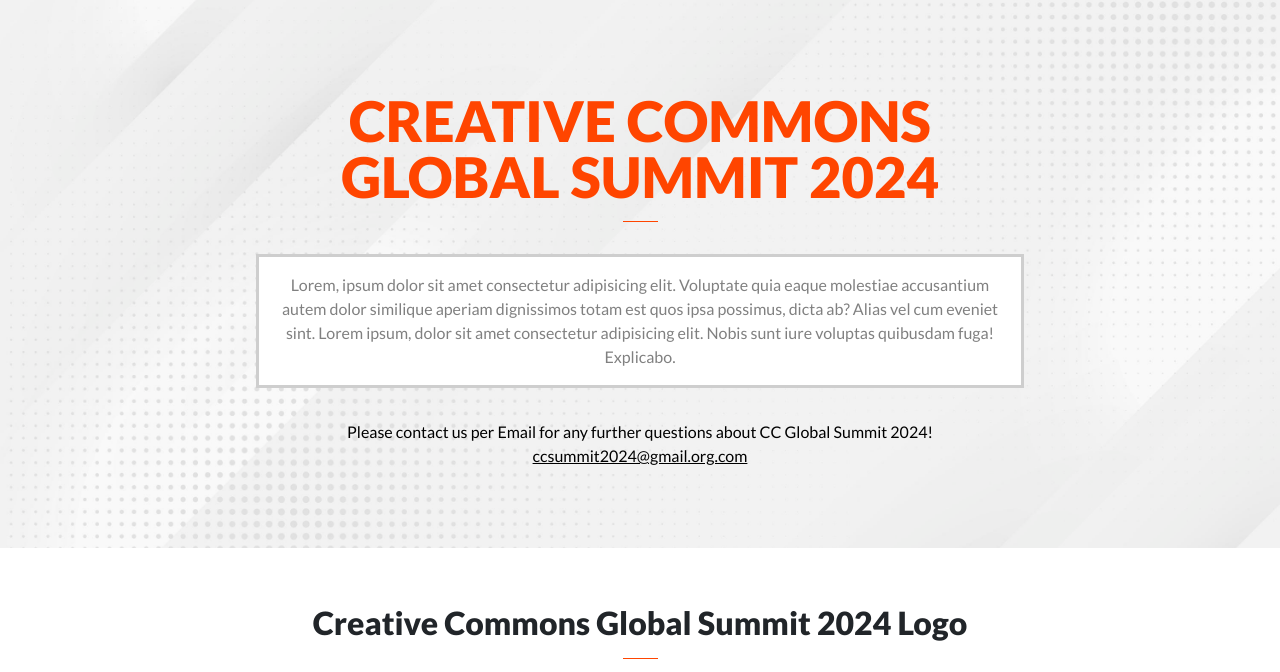
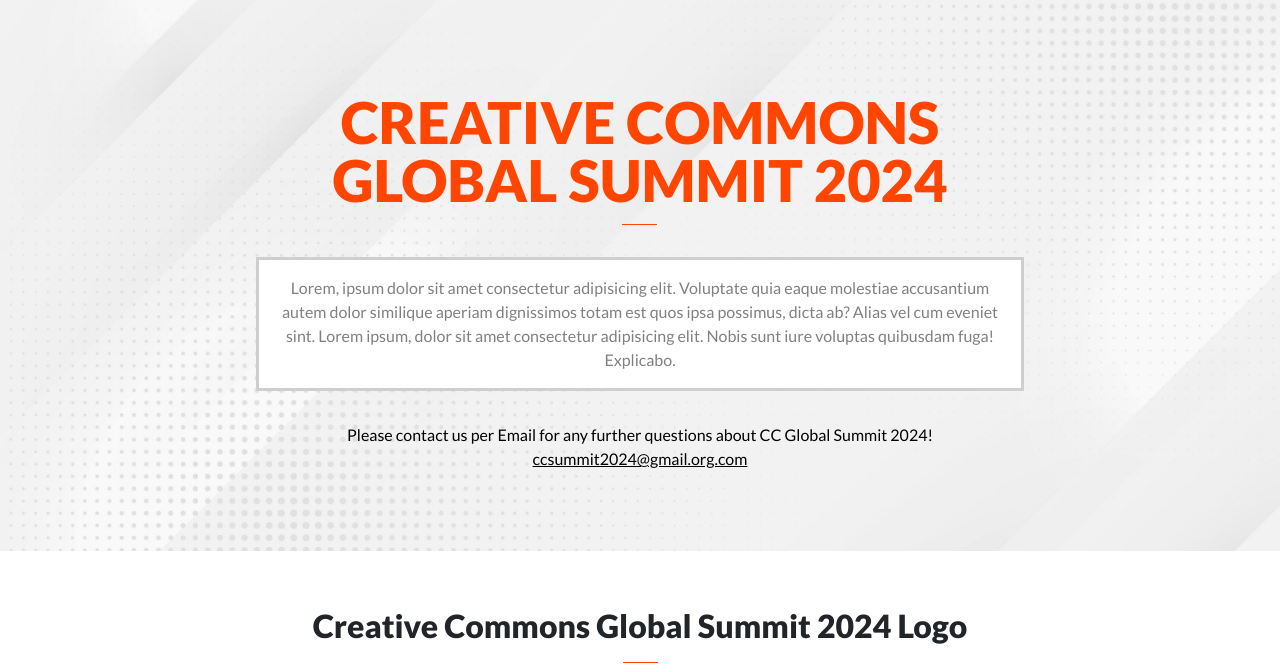
Before and after one commit to Frederick-Ye/Capstone-Microverse, a website: page about.html in a window 1280 px wide. Shown: the part 87-759 px from the top of the page. Drawn offline with nearby package versions, Linux system fonts and the light colour scheme.

Commit message:
fix linter error

```diff
--- a/style.css
+++ b/style.css
@@ -725,7 +725,7 @@
 
   .about-heading h1 {
     color: orangered;
-    font-size: 3.5rem;
+    font-size: 2.77rem;
   }
 
   .hero-about .hero-text {
@@ -979,6 +979,10 @@
     padding-right: 12%;
   }
 
+  .about-heading h1 {
+    font-size: 3.6rem;
+  }
+
   .hero-content .hello-text {
     font-size: 2.5rem;
     margin-bottom: 0;
```
